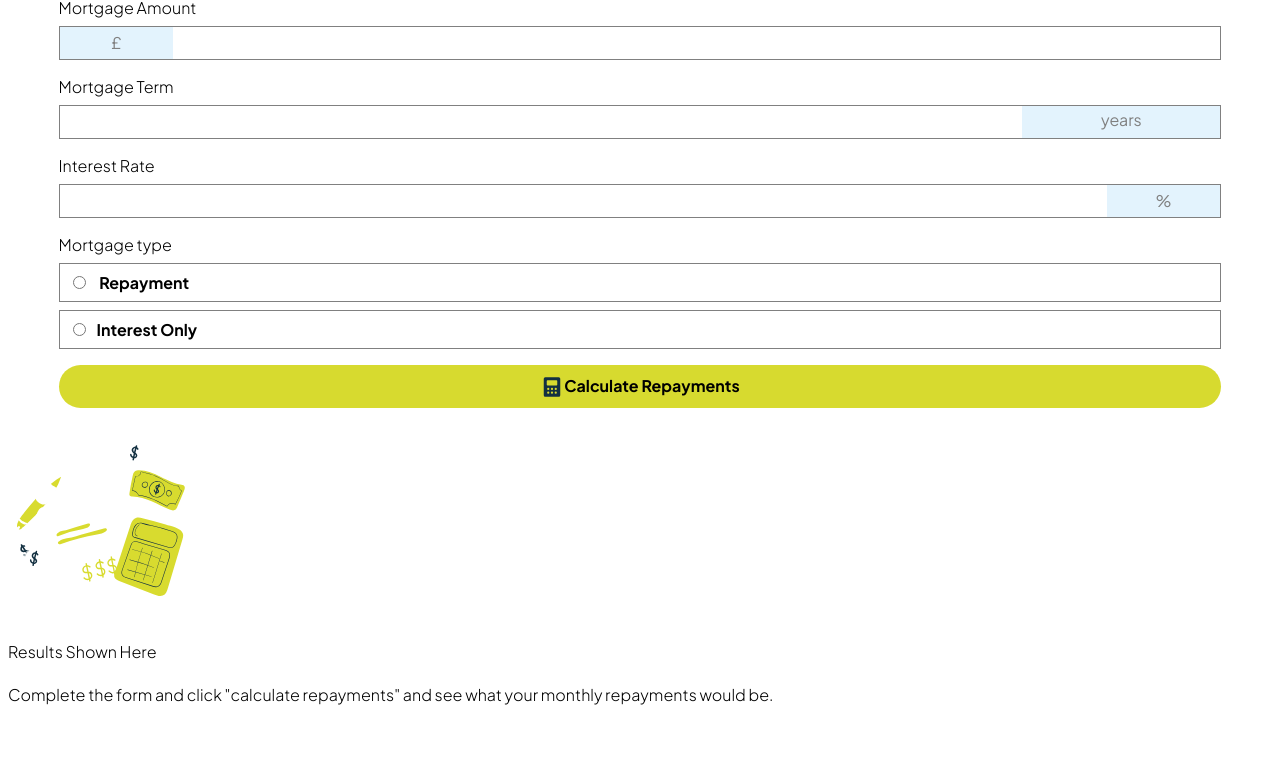
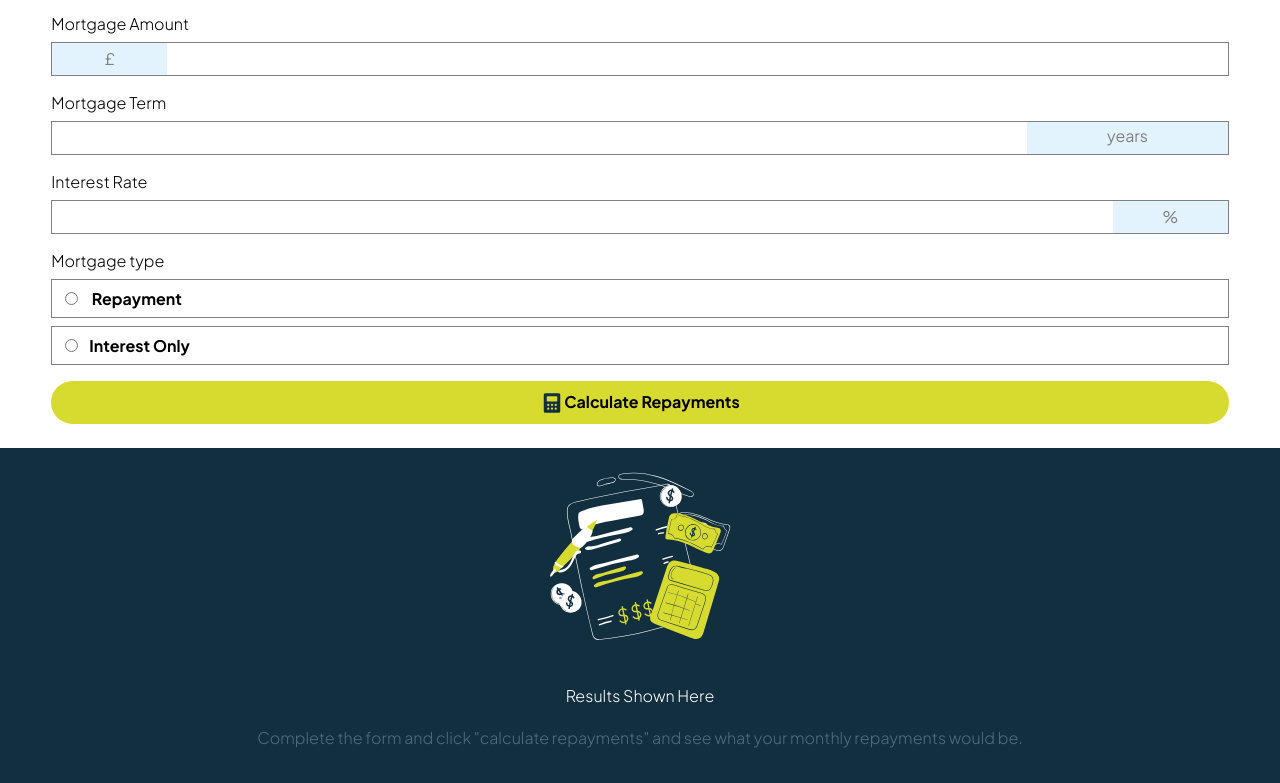
Before and after one commit to theoklahuman/mortgagecalculator, a plain HTML site: page index.html in a window 1280 px wide. Shown: the part 80-863 px from the top of the page. Before the commit the page ends 801 px from the top, so only its background shows below. Drawn offline with Linux system fonts and the light colour scheme.

Commit message:
Style bottom section

```diff
--- a/index.html
+++ b/index.html
@@ -60,6 +60,7 @@
         <div class="bold-font">Calculate Repayments</div>
       </div>
     </div>
+    <div class="bottom-section__container">
       <img
         src="./assets/images/illustration-empty.svg"
         alt="illustration-empty"
@@ -69,5 +70,6 @@
         Complete the form and click "calculate repayments" and see what your
         monthly repayments would be.
       </p>
+    </div>
   </body>
 </html>
--- a/style.css
+++ b/style.css
@@ -13,9 +13,13 @@
   font-weight: bold;
 }
 
+body {
+  margin: 0;
+}
+
 .top-section__container {
   width: 92%;
-  margin: auto;
+  margin: 1.5rem auto;
 }
 
 .main-header {
@@ -84,3 +88,17 @@ label {
   padding: 0.6rem;
   border-radius: 1.5rem;
 }
+
+.bottom-section__container {
+  background-color: hsl(202, 55%, 16%);
+  text-align: center;
+  padding: 1.2rem 0;
+}
+
+.bottom-section__container > h4 {
+  color: hsl(0, 0%, 100%);
+}
+
+.bottom-section__container > p {
+  color: hsl(200, 24%, 40%);
+}
```
Lines whose indentation alone changed are shown as unchanged.
